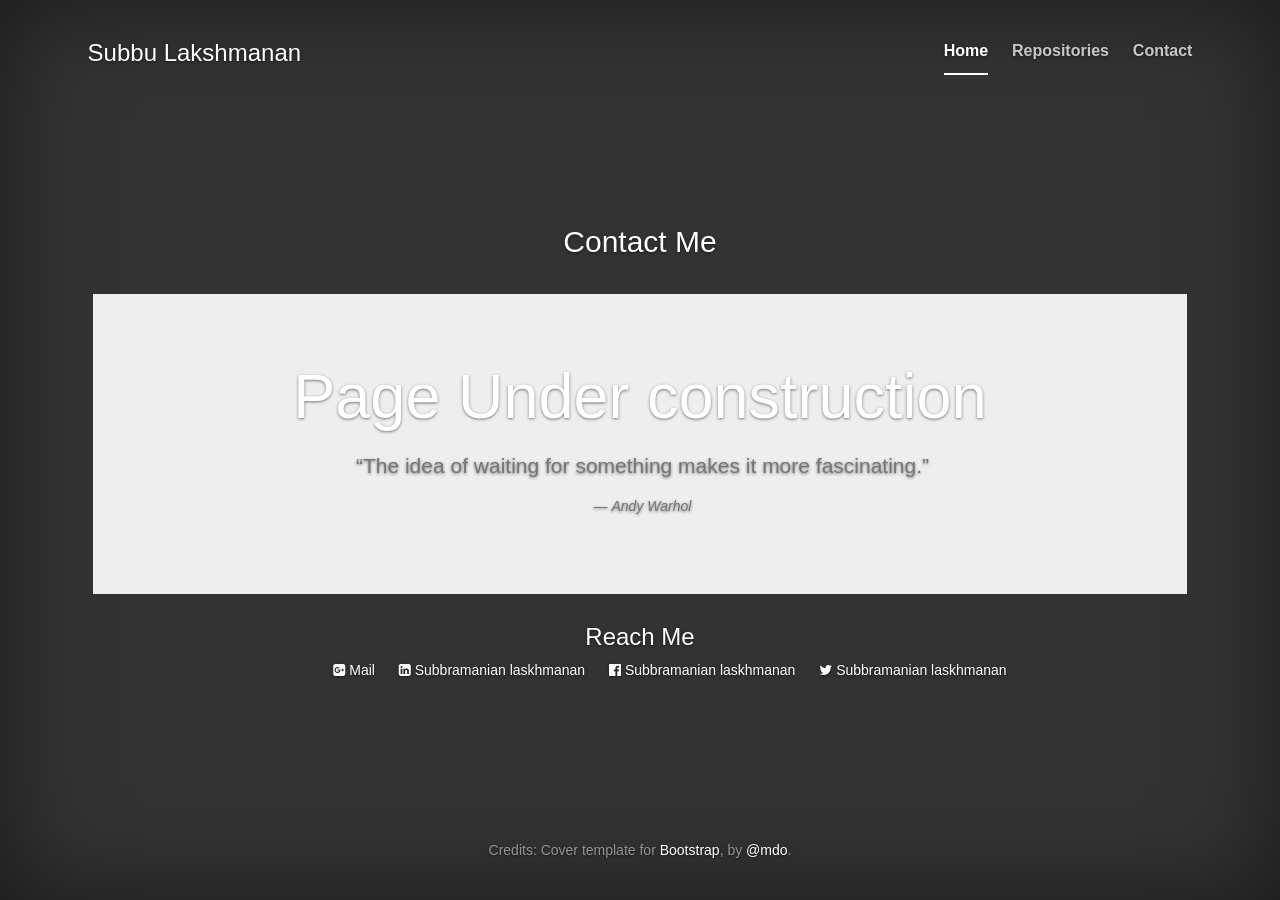
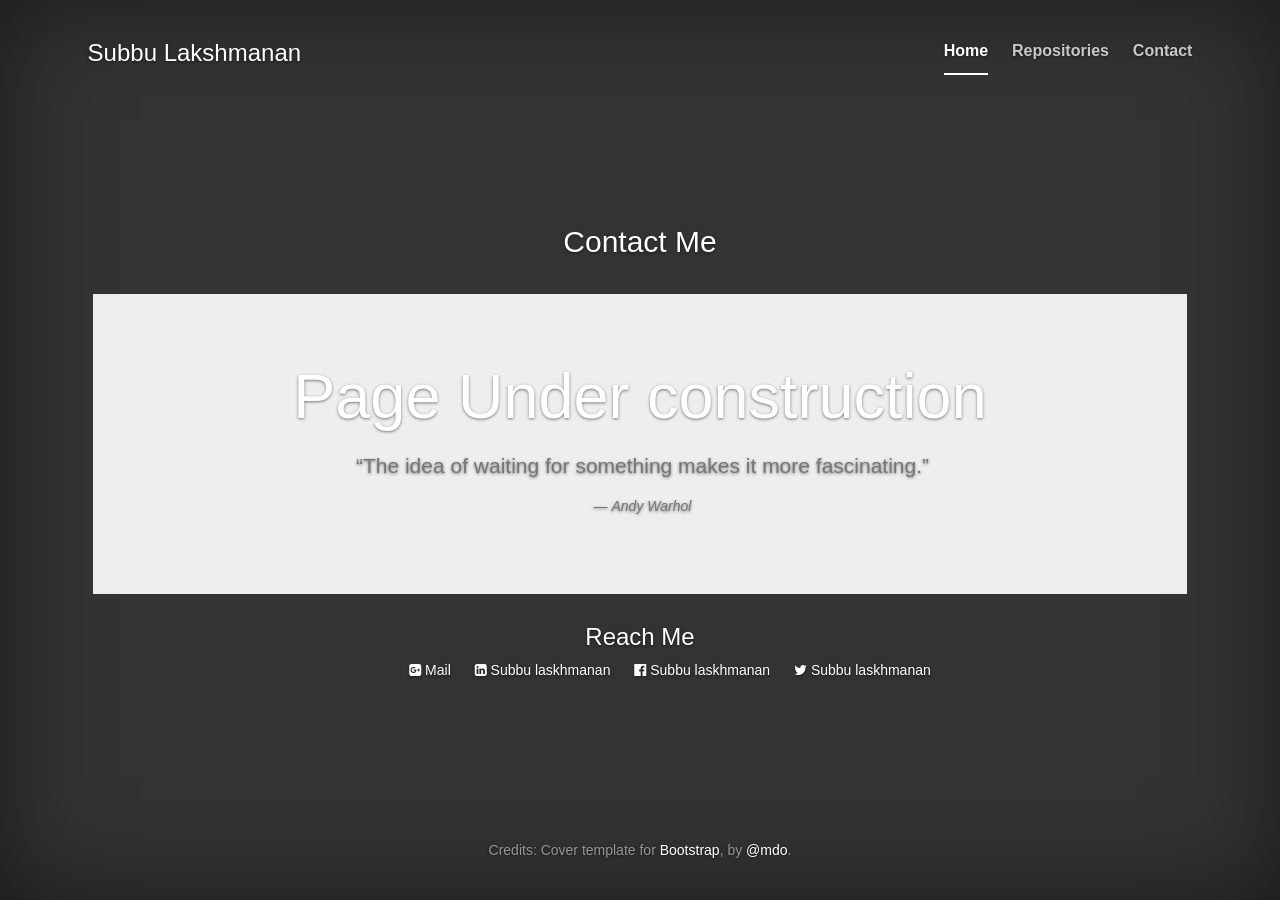
Before and after one commit to subbramanil/subbramanil.github.io, a Jekyll site: the page built from contactMe.html, in a window 1280 px wide. Built offline with Jekyll 4.4.1, drawn with Linux system fonts in a browser that asks for light colours; nearby versions of some CDN libraries.

Commit message:
fix: updates name to be consistent across platforms

```diff
--- a/_config.yml
+++ b/_config.yml
@@ -1,3 +1,3 @@
-name: Subbramanian Lakshmanan
+name: Subbu Lakshmanan
 markdown: kramdown
 include: [".well-known"]
--- a/_layouts/default.html
+++ b/_layouts/default.html
@@ -8,7 +8,7 @@
     <meta name="viewport" content="width=device-width, initial-scale=1">
     <!-- The above 3 meta tags *must* come first in the head; any other head content must come *after* these tags -->
     <meta name="description" content="">
-    <meta name="author" content="Subbramanian lakshmanan">
+    <meta name="author" content="Subbu lakshmanan">
     <link rel="icon" href="http://getbootstrap.com/favicon.ico">
 
     <!-- Bootstrap core CSS -->
--- a/contactMe.html
+++ b/contactMe.html
@@ -24,19 +24,19 @@
 				<li>
 					<i class="fa fa-linkedin-square"></i>
 					<a href="https://www.linkedin.com/in/subbramanil">
-	                    Subbramanian laskhmanan
+						Subbu laskhmanan
 					</a>
 				</li>
 				<li>
 					<i class="fa fa-facebook-official"></i>
 					<a href="https://www.facebook.com/subbramanil">
-	                    Subbramanian laskhmanan
+						Subbu laskhmanan
 					</a>
 				</li>
 				<li>
 					<i class="fa fa-twitter"></i>
 					<a href="https://twitter.com/subbramanil">
-	                    Subbramanian laskhmanan
+						Subbu laskhmanan
 					</a>
 				</li>
 			</ul>
```
Also changed, not shown: index.html (+5 -5 lines). Lines whose indentation alone changed are shown as unchanged.
